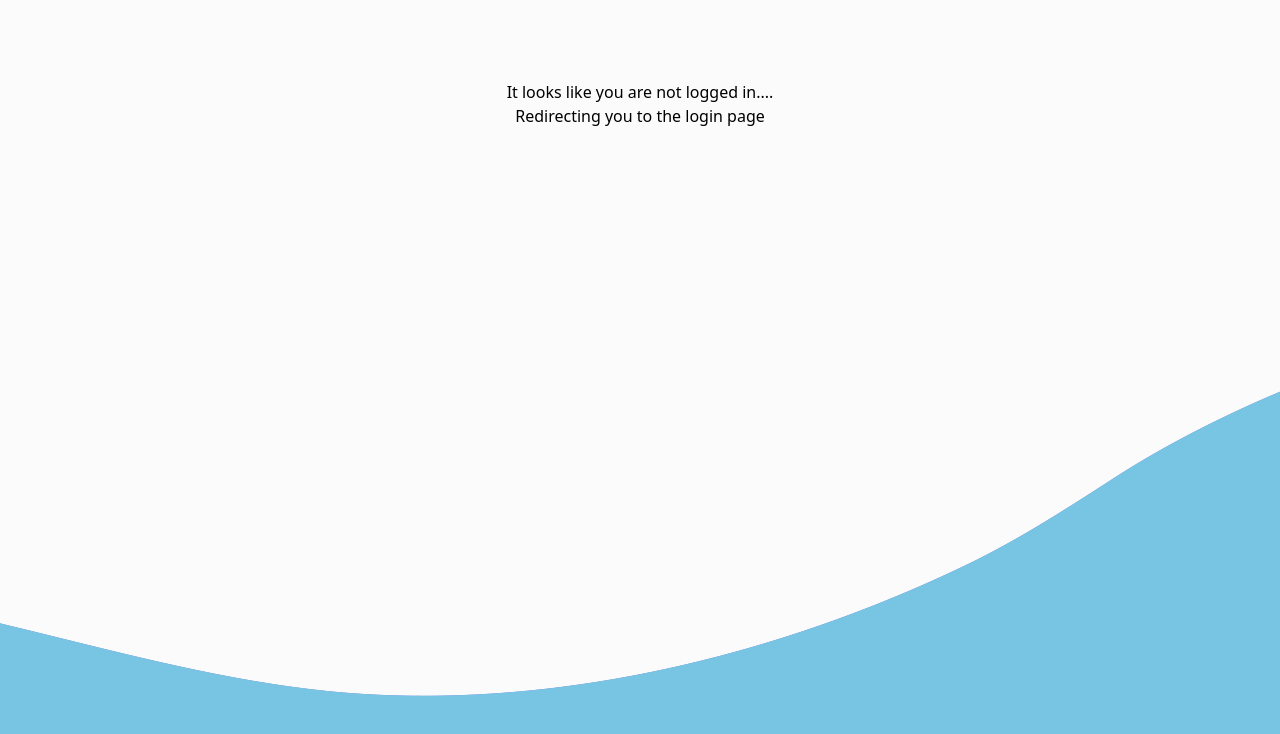
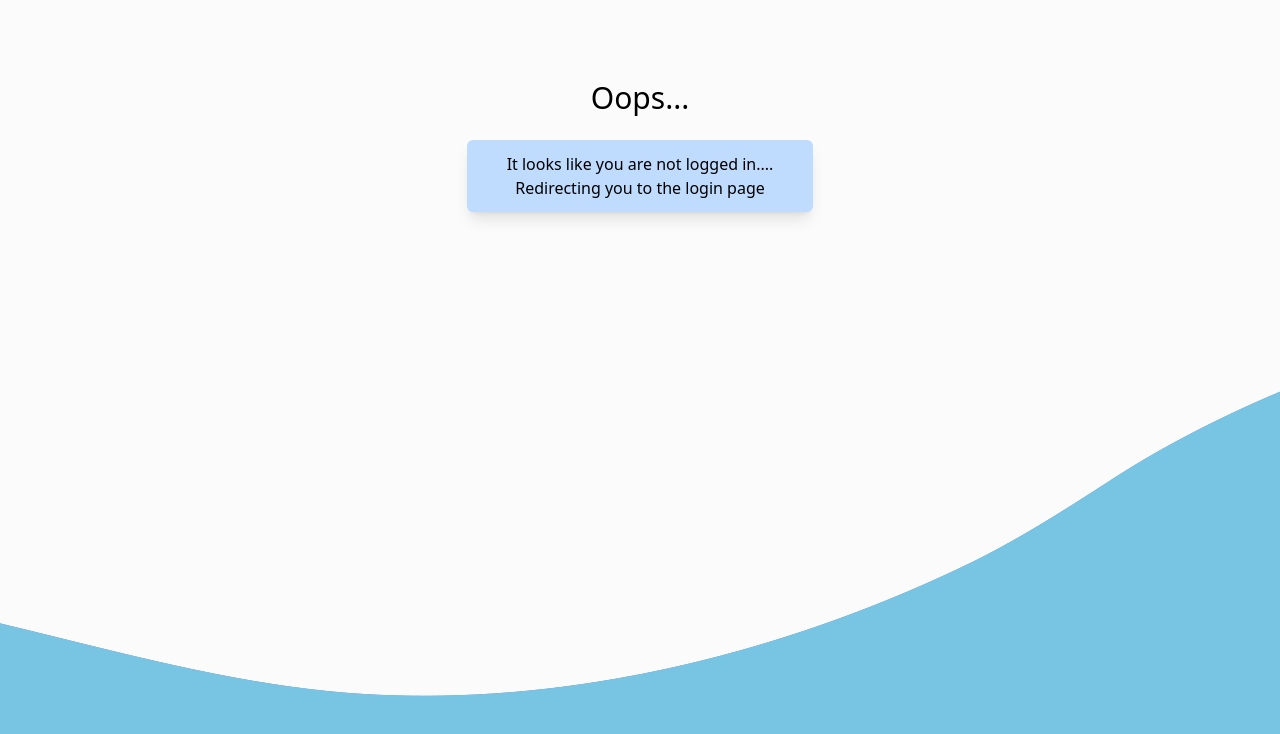
Before and after one commit to jloesch30/db-admin-next, a Next.js app: page / in a window 1280 px wide. Shown: the top 734 px of the page. Built offline with nearby package versions, Linux system fonts and the light colour scheme; no server answers.

Commit message:
redirect page

```diff
--- a/pages/index.js
+++ b/pages/index.js
@@ -23,11 +23,21 @@ function Home() {
       {!session && (
         // if the user does not have a session, redirect to login
         <IndexCheckAuth>
-          <p>
-            It looks like you are not logged in....
-            <br />
-            Redirecting you to the login page
-          </p>
+          <div>
+            <p className="text-3xl">
+              Oops...
+            </p>
+          </div>
+          <br/>
+          <div className="flex justify-center align-middle">
+            <div className="shadow-lg rounded-md bg-blue-200">
+              <p className="py-3 px-10">
+                It looks like you are not logged in....
+                <br />
+                Redirecting you to the login page
+              </p>
+            </div>
+          </div>
         </IndexCheckAuth>
       )}
       {session && (
```
